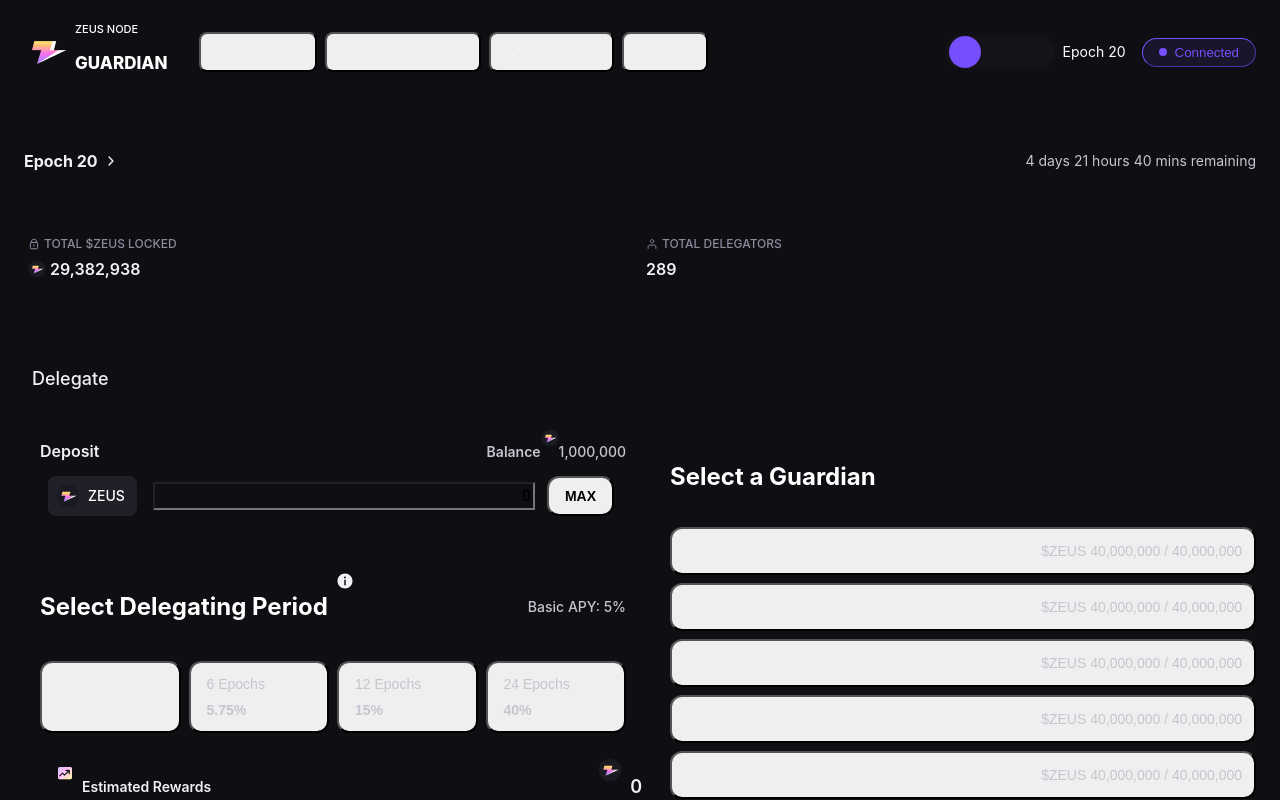
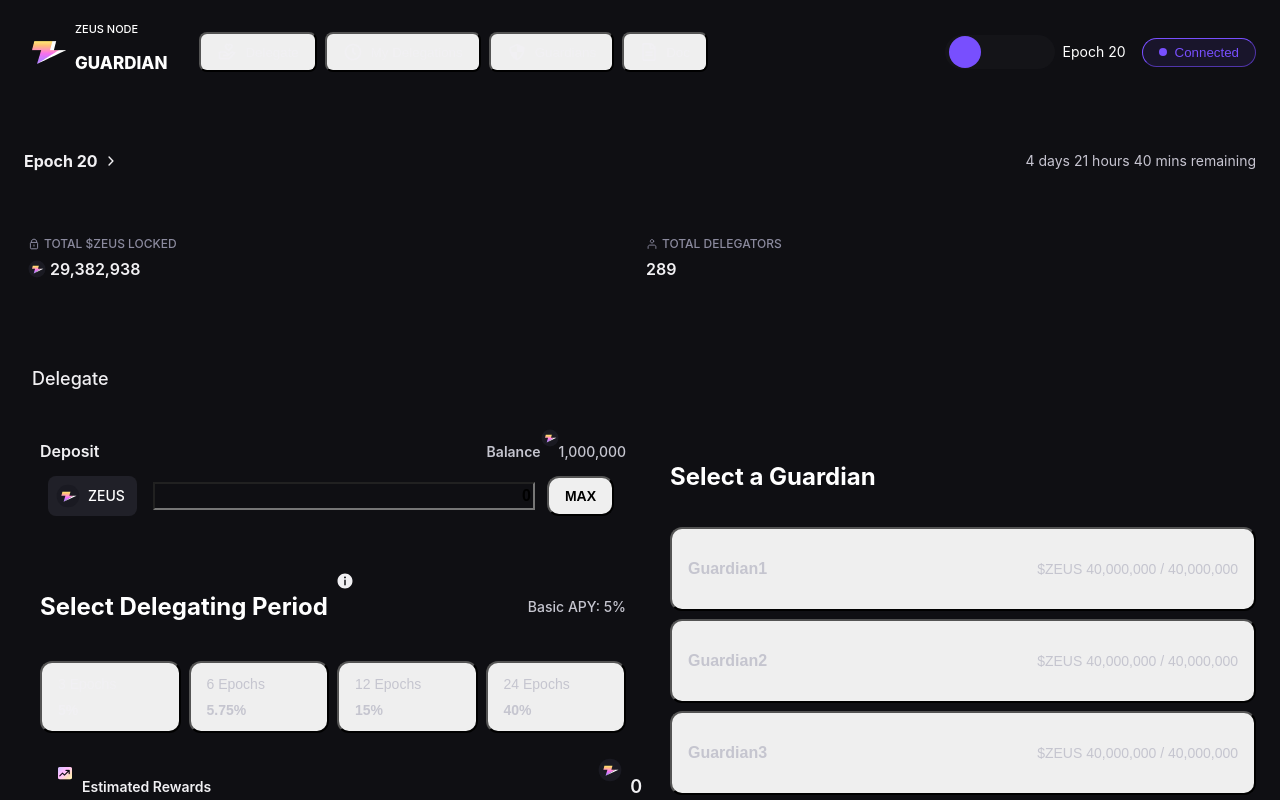
Before and after one commit to eddie8119/zeus-network, a React (Create React App) app: page / in a window 1280 px wide. Shown: the top 800 px of the page. Built offline with nearby package versions, Linux system fonts and the light colour scheme; the HTML template or start-up script is replaced by a standard one; a web font is replaced by a local one.

Commit message:
feat: fix Delegate layout

```diff
--- a/src/components/Delegate.tsx
+++ b/src/components/Delegate.tsx
@@ -40,12 +40,12 @@ const Delegate: React.FC = () => {
       <header className="mb-3 p-2">
         <h2 className="text-[18px] font-medium leading-6 text-text-primary">Delegate</h2>
       </header>
-      <div className="outer-container-style-mobile grid w-full grid-cols-1 gap-2 p-2 md:p-0 lg:grid-cols-2 lg:gap-3">
+      <div className="outer-container-style-mobile grid w-full grid-cols-1 gap-2 p-2 md:grid-cols-2 md:gap-3 md:p-0">
         {/* Left Column - Deposit and Period Selection */}
-        <div className="gap- flex flex-col gap-4">
+        <div className="flex flex-col gap-4">
           <article className="article-container-style flex flex-col gap-3 p-4">
             {/* Deposit Input */}
-            <form className=" ">
+            <form>
               <div className="mb-2 flex h-[18px] items-center justify-between">
                 <label
                   htmlFor="deposit"
@@ -78,7 +78,7 @@ const Delegate: React.FC = () => {
         </div>
 
         {/* Right Column - Guardian Selection */}
-        <article className="article-container-style flex max-h-[353px] flex-col p-4 md:max-h-[388px]">
+        <article className="article-container-style flex max-h-[353px] flex-col p-4 md:max-h-[399px]">
           <header className="mb-4">
             <h2 className="article-container-title">Select a Guardian</h2>
           </header>
@@ -94,6 +94,7 @@ const Delegate: React.FC = () => {
             ))}
           </div>
         </article>
+
         <div className="flex flex-col gap-2 md:hidden">
           <DelegatingPeriod
             calculateRewards={calculateRewards}
--- a/src/components/delegate/DelegatingPeriod.tsx
+++ b/src/components/delegate/DelegatingPeriod.tsx
@@ -34,7 +34,7 @@ const DelegatingPeriod: React.FC<DelegatingPeriodProps> = ({
   const { formatNumber, parseNumber } = useNumberFormat();
 
   return (
-    <article className="article-container-style flex flex-col p-4 md:max-h-[388px]">
+    <article className="article-container-style flex flex-col p-4">
       <header className="mb-5 flex items-center justify-between">
         <div className="flex space-x-2">
           <h2 className="article-container-title">Select Delegating Period</h2>
--- a/src/components/delegate/GuardianButton.tsx
+++ b/src/components/delegate/GuardianButton.tsx
@@ -19,14 +19,14 @@ const GuardianButton: React.FC<GuardianButtonProps> = ({
     <button
       key={key}
       onClick={onClick}
-      className={`flex items-center justify-between rounded-xl p-3 ${
+      className={`flex items-center justify-between rounded-xl px-4 py-3 text-text-medium ${
         isSelected ? 'guardian-container-active-style' : 'guardian-container-style'
       }`}
     >
-      <span className="text-sm font-medium text-text-primary">{name}</span>
-      <span className="text-sm text-text-light">
+      <p className="text-[16px] font-semibold leading-6">{name}</p>
+      <p className="text-[14px] font-medium">
         $ZEUS {amount.toLocaleString()} / {amount.toLocaleString()}
-      </span>
+      </p>
     </button>
   );
 };
--- a/tailwind.config.js
+++ b/tailwind.config.js
@@ -37,10 +37,10 @@ module.exports = {
         // 文字色系
         text: {
           primary: '#F1F0F3', // 最亮/主要文字
-          light: '#C7C5D1', // 次亮文字
-          medium: '#C5C5CF', // 中等亮度文字
-          dark: '#8B8A9E', // 較暗文字
-          disabled: '#6B7280', // 禁用狀態文字
+          light: '#C7C5D1',
+          medium: '#C5C5CF',
+          dark: '#8B8A9E',
+          disabled: '#6B7280',
         },
         // 邊框和分隔線
         border: {
```
